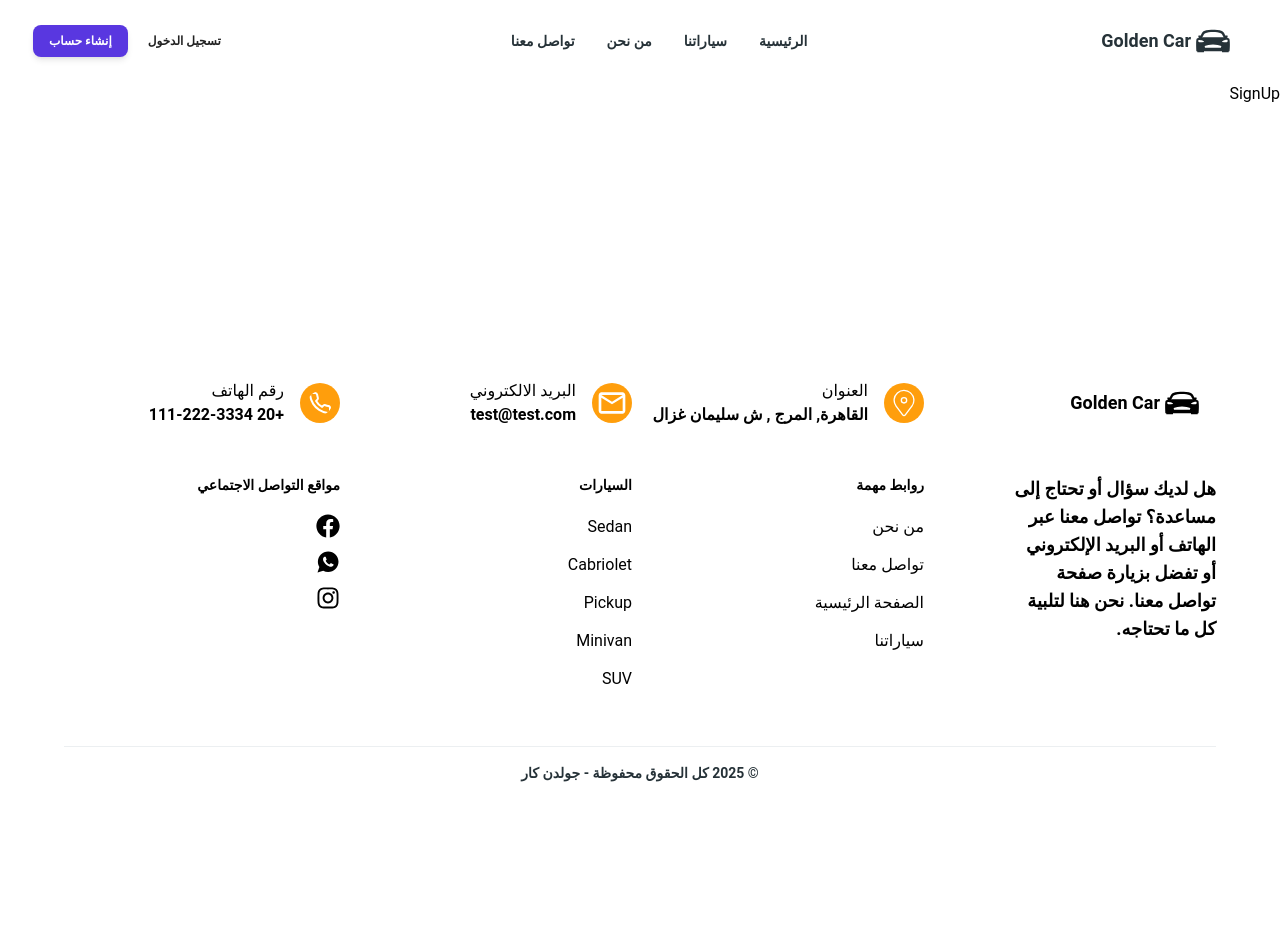
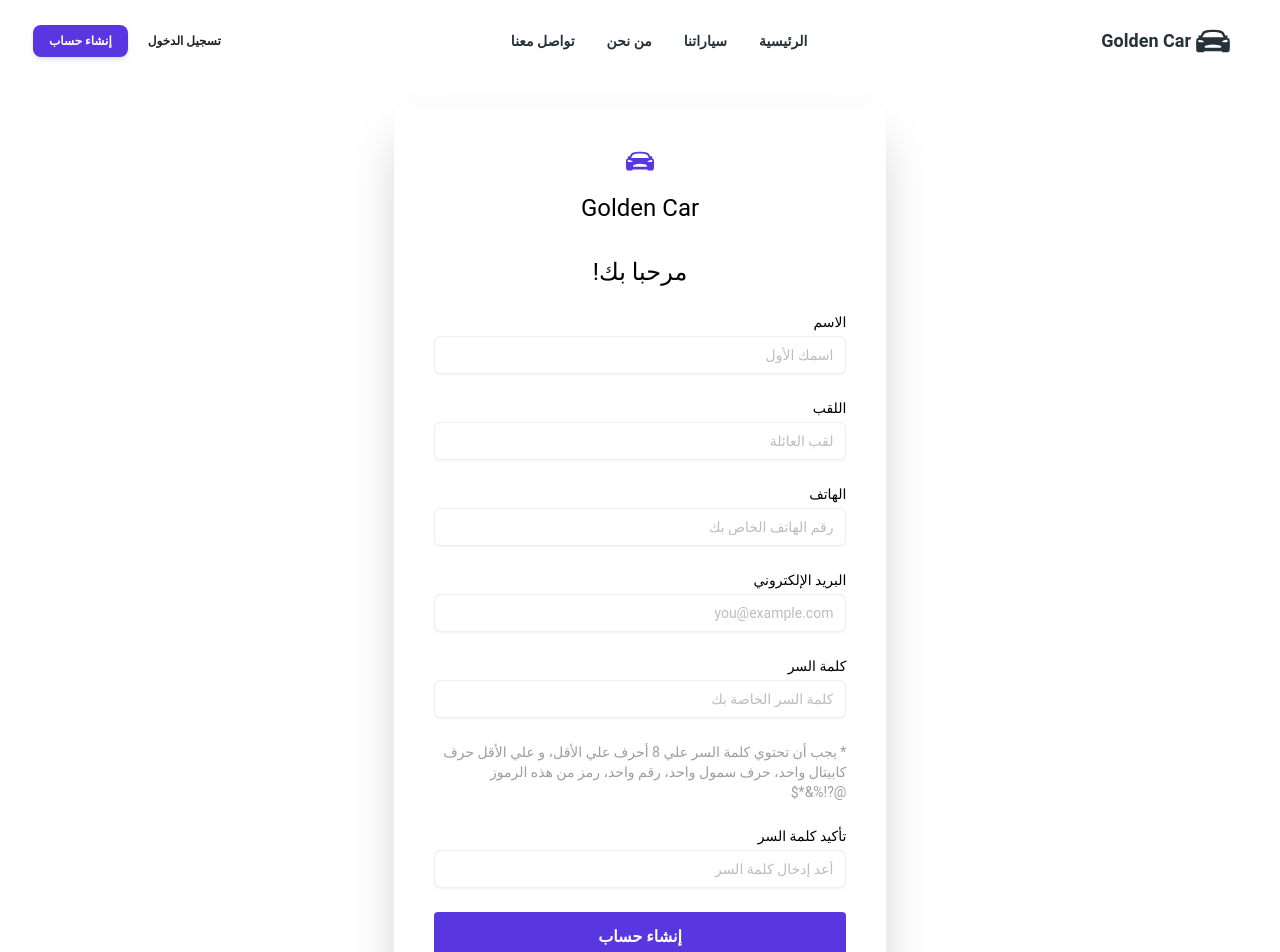
Before and after one commit to AhmedAttia0/Golden-Car, a React (Vite) app: page /signUp in a window 1280 px wide. Shown: the top 952 px of the page. Before the commit the page ends 800 px from the top, so only its background shows below. Built offline with nearby package versions, Linux system fonts and the light colour scheme.

Commit message:
Added the sign up page and form validation for the sign up form

```diff
--- a/src/components/Header/Header.jsx
+++ b/src/components/Header/Header.jsx
@@ -107,7 +107,7 @@ const Header = () => {
                 <span>تسجيل الدخول</span>
               </Button>
             </NavLink>
-            <NavLink to="/register">
+            <NavLink to="/signup">
               <Button
                 size="sm"
                 className="hidden lg:inline-block bg-[#5937E0] hover:bg-[#5937e0ec] "
--- a/src/components/inputField/InputField.jsx
+++ b/src/components/inputField/InputField.jsx
@@ -2,10 +2,22 @@ import React from "react";
 /* this is a generic template for an input field (just text fields), you can take its default style
 or modify it through className, you should give it an id for naming, a label, and you may
 change its type from text*/
-const InputField = ({ type = "text", id, label, className = "" }) => {
+const InputField = ({
+  type = "text",
+  id,
+  label,
+  className = "",
+  value,
+  onChange,
+  error,
+}) => {
   const placeHolders = {
     email: "you@example.com",
     password: "كلمة السر الخاصة بك",
+    first_name: "اسمك الأول",
+    last_name: "لقب العائلة",
+    phone_number: "رقم الهاتف الخاص بك",
+    confirm_password: "أعد إدخال كلمة السر",
   };
   const defaultClassName =
     "mt-1 px-3 py-2 bg-white border shadow-sm border-slate-300 placeholder-slate-400 focus:outline-none focus:border-sky-500 focus:ring-sky-500 block w-full rounded-md sm:text-sm focus:ring-1";
@@ -13,8 +25,11 @@ const InputField = ({ type = "text", id, label, className = "" }) => {
   return (
     <label className="block" htmlFor={id}>
       <span className="block text-sm font-medium text-slate-700">{label}</span>
+      {error && <span className="text-red-500 text-sm">{error}</span>}
       <input
         id={id}
+        value={value}
+        onChange={onChange}
         type={type}
         name={id}
         className={finalClassName}
--- a/src/components/loginForm/LoginForm.jsx
+++ b/src/components/loginForm/LoginForm.jsx
@@ -1,5 +1,5 @@
 import React from "react";
-import { FaCar } from "react-icons/fa";
+import { IoCarSportSharp } from "react-icons/io5";
 import InputField from "../inputField/InputField";
 import { Link, useLocation } from "react-router-dom";
 import Button from "../button/Button";
@@ -14,7 +14,7 @@ const LoginForm = () => {
         id="branding"
         className="text-center mb-8 flex flex-col justify-center space-y-4"
       >
-        <FaCar className="text-[#5937E0] text-3xl self-center" />
+        <IoCarSportSharp className="text-[#5937E0] text-3xl self-center" />
         <h1 className="text-2xl">Golden Car</h1>
       </header>
       <form className="space-y-6">
@@ -52,7 +52,7 @@ const LoginForm = () => {
         <p className="text-sm text-slate-700 text-center">
           ليس لديك حساب ؟ قم ب
           <Link
-            to={"/register"}
+            to={"/signup"}
             className="text-sm text-orange-300 hover:text-orange-500"
           >
             إنشاء حساب
--- /dev/null
+++ b/src/components/signupForm/SignupForm.jsx
@@ -0,0 +1,181 @@
+import React, { useState } from "react";
+import InputField from "../inputField/InputField";
+import Button from "../button/Button";
+import { Link } from "react-router-dom";
+import { IoCarSportSharp } from "react-icons/io5";
+const SignupForm = () => {
+  const [formData, setFormData] = useState({
+    email: "",
+    password: "",
+    first_name: "",
+    last_name: "",
+    phone_number: "",
+    confirm_password: "",
+  });
+  const [errors, setErrors] = useState({});
+  const validate = () => {
+    let tempErrors = {};
+    if (!formData.email) {
+      tempErrors.email = "يجب إدخال البريد الإلكتروني";
+    } else if (
+      !/^(?:[a-zA-Z0-9_'^&/+-])+(?:\.(?:[a-zA-Z0-9_'^&/+-])+)*@(?:[a-zA-Z0-9-]+\.)+[a-zA-Z]{2,}$/.test(
+        formData.email
+      )
+    ) {
+      tempErrors.email =
+        "البريد الإلكتروني يجب أن يطابق هذا النمط example@example.com";
+    }
+
+    // First name
+    if (!formData.first_name) {
+      tempErrors.first_name = "يجب إدخال الاسم";
+    } else if (!/^[\p{Script=Arabic}a-zA-Z\s'-]+$/u.test(formData.first_name)) {
+      tempErrors.first_name = "يجب أن يتكون الاسم من حروف فقط";
+    }
+
+    // Last name
+    if (!formData.last_name) {
+      tempErrors.last_name = "يجب إدخال لقب العائلة";
+    } else if (!/^[\p{Script=Arabic}a-zA-Z\s'-]+$/u.test(formData.last_name)) {
+      tempErrors.last_name = "يجب أن يتكون لقب العائلة من حروف فقط";
+    }
+
+    // Phone number
+    if (!formData.phone_number) {
+      tempErrors.phone_number = "يجب إدخال رقم الهاتف";
+    } else if (!/^\+?\d{7,15}$/.test(formData.phone_number)) {
+      tempErrors.phone_number = "رقم الهاتف غير صالح";
+    }
+
+    // Password
+    if (!formData.password) {
+      tempErrors.password = "يجب إدخال كلمة السر";
+    } else if (formData.password.length < 8) {
+      tempErrors.password = "كلمة السر يجب أن تكون 8 أحرف على الأقل";
+    } else if (
+      !/^(?=.*[a-z])(?=.*[A-Z])(?=.*\d)(?=.*[@$!%*?&])[A-Za-z\d@$!%*?&]{8,}$/.test(
+        formData.password
+      )
+    ) {
+      tempErrors.password = "كلمة السر غير مطابقة للمعايير المحددة";
+    }
+
+    //Confirm Password
+    if (!formData.confirm_password) {
+      tempErrors.confirm_password = "يجب تأكيد كلمة السر";
+    } else if (formData.password != formData.confirm_password) {
+      tempErrors.confirm_password = "كلمتا السر غير متطابقتين";
+    }
+    setErrors(tempErrors);
+    return Object.keys(tempErrors).length === 0;
+  };
+  const handleSubmit = (e) => {
+    e.preventDefault();
+    if (validate()) {
+      console.log("Form submission successful:", formData);
+    }
+  };
+  return (
+    <section
+      id="signup-form"
+      className="bg-white rounded-xl shadow-2xl overflow-hidden text-black p-6 sm:p-10 w-100 lg:w-2/5 min-w-lg self-center"
+    >
+      <header
+        id="branding"
+        className="text-center mb-8 flex flex-col justify-center space-y-4"
+      >
+        <IoCarSportSharp className="text-[#5937E0] text-3xl self-center" />
+        <h1 className="text-2xl">Golden Car</h1>
+      </header>
+      <form className="space-y-6" onSubmit={handleSubmit}>
+        <h2 className="text-center text-2xl">مرحبا بك!</h2>
+        <InputField
+          type={"text"}
+          id={"first_name"}
+          label={"الاسم"}
+          value={formData.first_name}
+          onChange={(e) =>
+            setFormData({ ...formData, first_name: e.target.value.trim() })
+          }
+          error={errors.first_name}
+        />
+        <InputField
+          type={"text"}
+          id={"last_name"}
+          label={"اللقب"}
+          value={formData.last_name}
+          onChange={(e) =>
+            setFormData({ ...formData, last_name: e.target.value.trim() })
+          }
+          error={errors.last_name}
+        />
+        <InputField
+          type={"text"}
+          id={"phone_number"}
+          label={"الهاتف"}
+          value={formData.phone_number}
+          onChange={(e) =>
+            setFormData({ ...formData, phone_number: e.target.value.trim() })
+          }
+          error={errors.phone_number}
+        />
+        <InputField
+          type={"text"}
+          id={"email"}
+          label={"البريد الإلكتروني"}
+          value={formData.email}
+          onChange={(e) =>
+            setFormData({ ...formData, email: e.target.value.trim() })
+          }
+          error={errors.email}
+        />
+        <InputField
+          type={"password"}
+          id={"password"}
+          label={"كلمة السر"}
+          value={formData.password}
+          onChange={(e) =>
+            setFormData({ ...formData, password: e.target.value.trim() })
+          }
+          error={errors.password}
+        />
+        <p className="text-gray-500 text-sm">
+          * يجب أن تحتوي كلمة السر علي 8 أحرف علي الأقل، و علي الأقل حرف كابيتال
+          واحد، حرف سمول واحد، رقم واحد، رمز من هذه الرموز @?!%&*$
+        </p>
+        <InputField
+          type={"password"}
+          id={"confirm_password"}
+          label={"تأكيد كلمة السر"}
+          value={formData.confirm_password}
+          onChange={(e) =>
+            setFormData({
+              ...formData,
+              confirm_password: e.target.value.trim(),
+            })
+          }
+          error={errors.confirm_password}
+        />
+        <Button
+          type={"submit"}
+          className={
+            "w-full bg-[#5937E0] text-white py-3 px-4 text-center font-semibold border border-transparent hover:bg-purple-900"
+          }
+        >
+          إنشاء حساب
+        </Button>
+        <p className="text-sm text-slate-700 text-center">
+          لديك حساب بالفعل ؟ قم ب
+          <Link
+            to={"/login"}
+            className="text-sm text-orange-300 hover:text-orange-500"
+          >
+            تسجيل الدخول
+          </Link>
+        </p>
+      </form>
+    </section>
+  );
+};
+
+export default SignupForm;
--- a/src/pages/signUp/SignUp.jsx
+++ b/src/pages/signUp/SignUp.jsx
@@ -1,9 +1,12 @@
-import React from 'react'
+import React from "react";
+import SignupForm from "../../components/signupForm/signupForm";
 
 const SignUp = () => {
   return (
-    <div>SignUp</div>
-  )
-}
+    <div className="w-100 p-2 sm:p-6 flex flex-col">
+      <SignupForm />;
+    </div>
+  );
+};
 
-export default SignUp
+export default SignUp;
```
